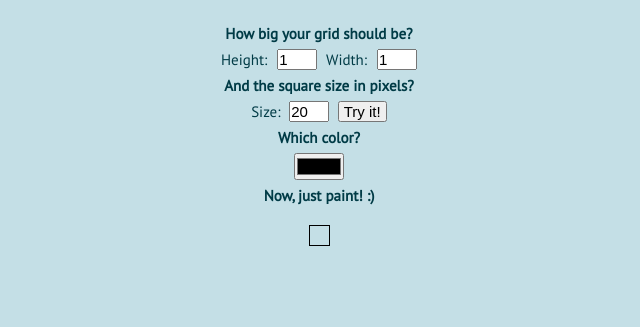
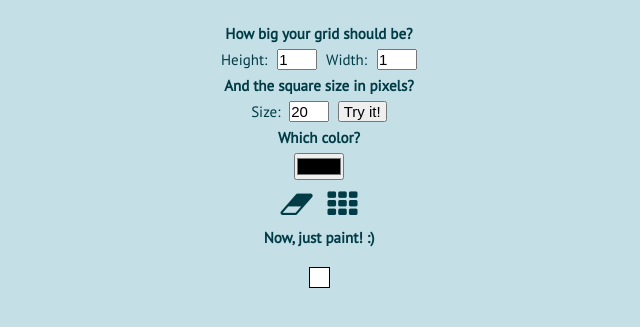
Before and after one commit to DominikaSzu/Pixel-Art-Maker, a plain HTML site: page index.html in a window 1280 px wide. Both pictures are taken after a click on the input "Try it!". Shown: the part 113-440 px from the top of the page, without its empty margins (321-961 px from the left). Drawn offline with nearby package versions, Linux system fonts and the light colour scheme.

Commit message:
possiblity to erase the grid and change the background of the grid

```diff
--- a/index.html
+++ b/index.html
@@ -7,6 +7,7 @@
 	<link rel="stylesheet" href="styles.css">
 	<link href="https://fonts.googleapis.com/css?family=VT323" rel="stylesheet">
 	<link href="https://fonts.googleapis.com/css?family=PT+Sans" rel="stylesheet">
+	<link href="https://maxcdn.bootstrapcdn.com/font-awesome/4.7.0/css/font-awesome.min.css" rel="stylesheet" integrity="sha384-wvfXpqpZZVQGK6TAh5PVlGOfQNHSoD2xbE+QkPxCAFlNEevoEH3Sl0sibVcOQVnN" crossorigin="anonymous">
 </head>
 <body>
 	<header>
@@ -27,7 +28,11 @@
 		</form>
 		<h4>Which color?</h4>
 		<input type="color" id="color-picker">
-		<h5>Now, just paint! :)</h5>
+		<div id="option-bar">
+				<i id="eraser" class="fa fa-eraser" aria-hidden="true" title="Clear the Grid"></i>
+				<i id="set-bg" class="fa fa-th" aria-hidden="true" title="Change the background"></i>
+		</div>
+		<h5 id="paint-text">Now, just paint! :)</h5>
 		<table id="canvas"></table>
 	</main>
 <script src="https://ajax.googleapis.com/ajax/libs/jquery/3.2.1/jquery.min.js"></script>
--- a/main.js
+++ b/main.js
@@ -24,6 +24,12 @@ let sizeSq = $("#square-size").val();
 
 $("td").css("width", sizeSq);
 $("tr").css("height", sizeSq);
+
+$("td").css("background-color", "white");
+
+// welcome text
+
+$("#paint-text").css("display", "block");
 };
 
 
@@ -38,3 +44,17 @@ $("body").on("click", "td", function() {
 	let color = $("#color-picker").val();
 	$(this).add().css("background-color", color);
 })
+
+
+// clear the grid options
+
+$("#eraser").on("click", function() {
+	$("td").css("background-color", "white");
+})
+
+// change the background color
+
+$("#set-bg").on("click", function() {
+	let color = $("#color-picker").val();
+	$("td").css("background-color", color)
+})
--- a/styles.css
+++ b/styles.css
@@ -37,6 +37,16 @@ input[type=number] {
 	width: 4rem;
 }
 
+#paint-text {
+	display: none;
+}
+
+i.fa {
+	font-size: 3rem;
+	cursor: pointer;
+	padding: 0.6rem;
+}
+
 /*** Canvas grid ***/
 
 table, tr, td {
```
